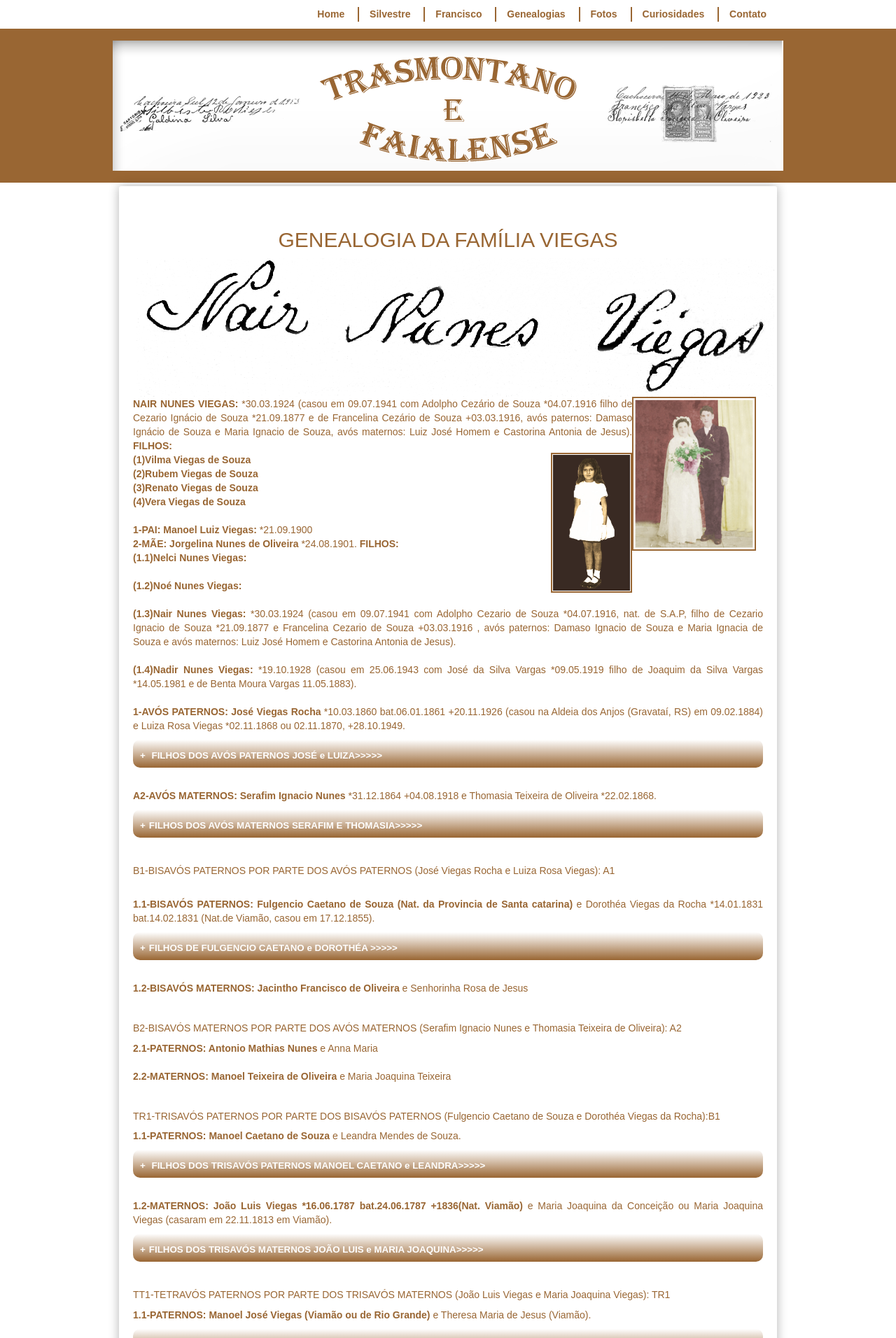
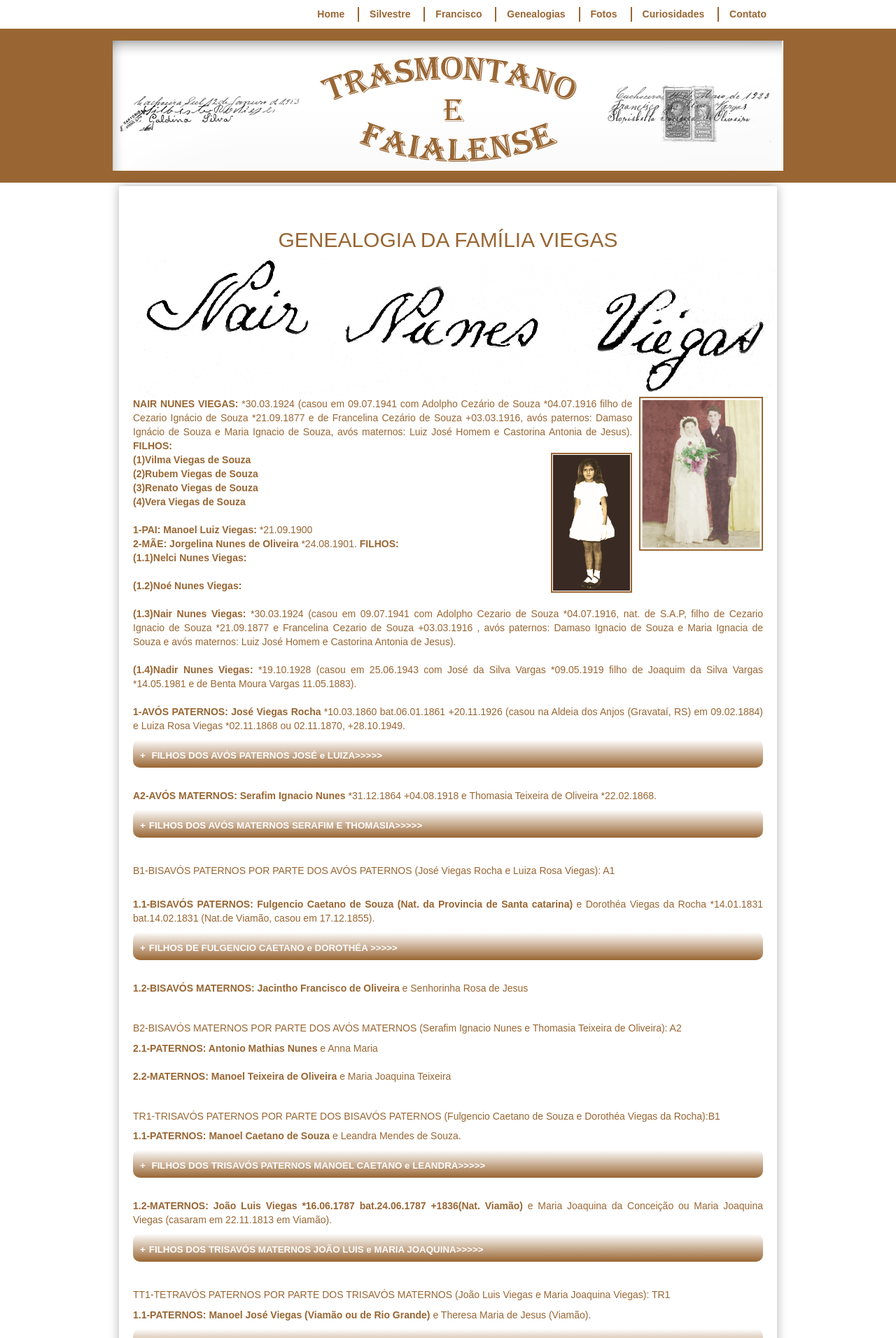
Before and after one commit to claudiovargas1955/claudiovargas1955.github.io, a Jekyll site: the page built from _pages/genealogia-da-familia-viegas.html, in a window 1280 px wide. Shown: the top 1912 px of the page at 70% size. Built offline with Jekyll 4.4.1, drawn with Linux system fonts in a browser that asks for light colours; some web fonts are replaced.

Commit message:
Update genealogia-da-familia-viegas.html

```diff
--- a/_pages/genealogia-da-familia-viegas.html
+++ b/_pages/genealogia-da-familia-viegas.html
@@ -41,10 +41,10 @@
 </style>
 
 <h2>GENEALOGIA DA FAMÍLIA VIEGAS</h2>
-<img class="esq1" style="float:left"; src="/images/Nair.png" height:"100px" align="center" title="Assinatura Nair Nunes Viegas -
+<img class="esq1" style="float:left"; src="/images/Nair.png" width:"600px" height:"100px" align="center" title="Assinatura Nair Nunes Viegas -
 09.07.1941";/>
 
-<p><img class="esq" style="float:right"; widht="120px padding-botton:1px"; src="/images/145076040011.png"; height="220px"
+<p><img class="dir" style="float:right"; widht="120px padding-botton:1px"; src="/images/145076040011.png"; height="220px"
 title="Casamento de Nair Viegas e Adolfo Souza";/>
 
 <b>NAIR NUNES VIEGAS:</b> *30.03.1924 (casou em 09.07.1941 com Adolpho Cezário de Souza *04.07.1916 filho de Cezario Ignácio de Souza
```
